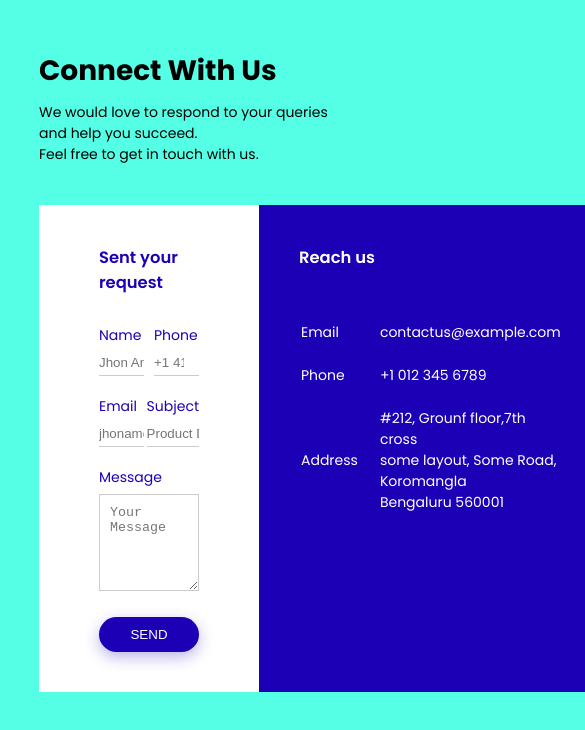
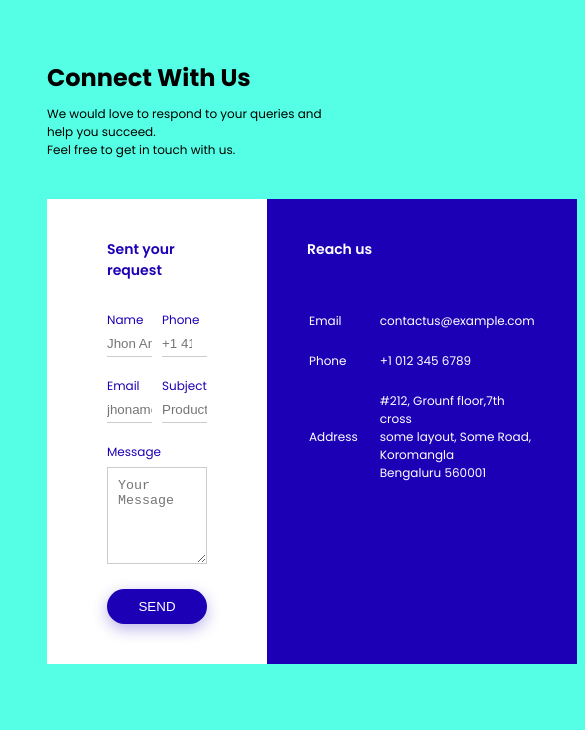
Before and after one commit to adriellemerces/pagina-de-contato, a plain HTML site: page Index.html in a window 390 px wide. Shown: the whole page, 585 px wide, since content can reach past the window. Drawn offline with Linux system fonts and the light colour scheme; files that its build step writes are made by us from their sources.

Commit message:
commit tres

```diff
--- a/css/style.css
+++ b/css/style.css
@@ -105,3 +105,21 @@ tr td{
     padding-top: 20px;
 
 }
+
+
+
+/* Estilos para telas médias */
+@media (max-width: 768px) {
+    body {
+        font-size: 14px;
+        padding: 15px;
+    }
+}
+
+/* Estilos para telas pequenas */
+@media (max-width: 480px) {
+    body {
+        font-size: 12px;
+        padding: 10px;
+    }
+}
```
